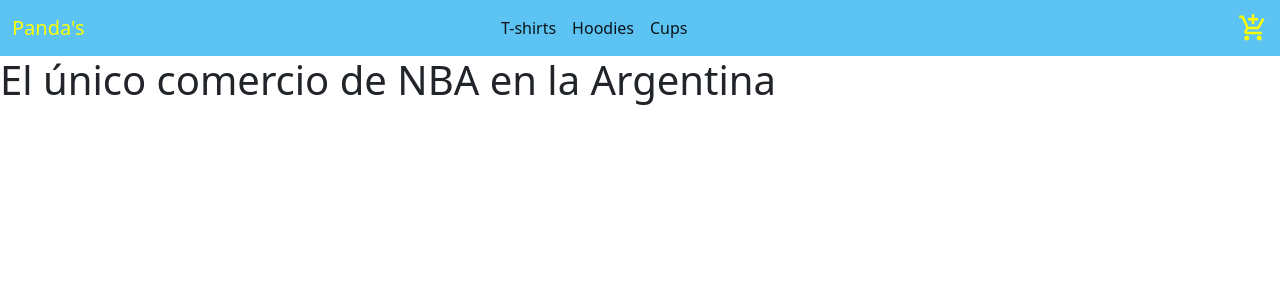
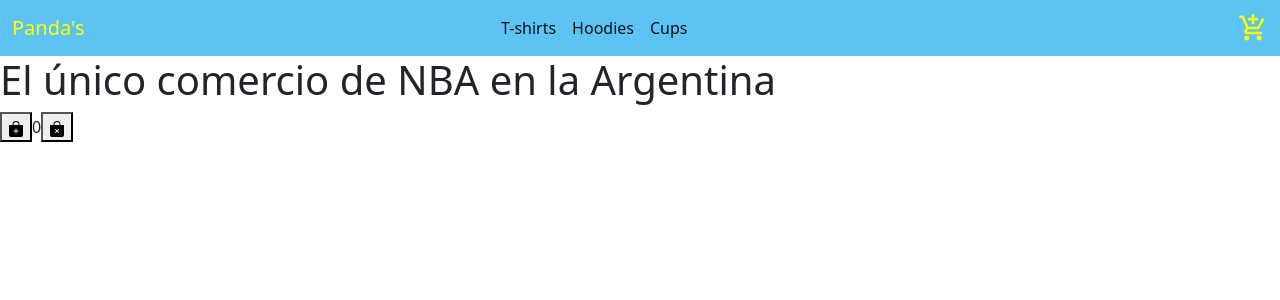
Before and after one commit to Joaquinfcabral/ComercioNbaReactJs, a React (Create React App) app: page / in a window 1280 px wide. Shown: the top 300 px of the page. Built offline with nearby package versions, Linux system fonts and the light colour scheme.

Commit message:
Creación de contador

```diff
--- /dev/null
+++ b/src/componentes/ItemCount/ItemCount.jsx
@@ -0,0 +1,37 @@
+import React from 'react';
+import { useState } from "react";
+import { BsFillBagPlusFill } from "react-icons/bs";
+import { BsFillBagXFill } from "react-icons/bs";
+
+
+const ItemCount = ({ stock, OnAdd }) => {
+    const [numero, setNumero] = useState(0);
+
+
+    const incrementar = () => {
+        if (numero < stock) {
+            setNumero(numero + 1);
+        }
+
+    };
+
+
+    const decrementar = () => {
+        if (numero === 0) return;
+        setNumero(numero - 1);
+    };
+
+
+    return (
+        <div>
+            <div>
+                <button onClick= {incrementar} className=""> <BsFillBagPlusFill></BsFillBagPlusFill> </button>
+                <span>{numero}</span>
+                <button onClick= {decrementar} className=""> <BsFillBagXFill></BsFillBagXFill> </button>
+            </div>
+        </div>
+    );
+};
+
+
+export default ItemCount;
--- a/src/componentes/ItemListContainer/ItemListContainer.jsx
+++ b/src/componentes/ItemListContainer/ItemListContainer.jsx
@@ -1,12 +1,13 @@
 import React from 'react'
-
-
+import ItemCount from '../ItemCount/ItemCount'
 
 const ItemListContainer = () =>{
 
     return(
         <>
         <h1>El único comercio de NBA en la Argentina</h1>
+
+        <ItemCount stock={5} />
         </>
     )
 
```
